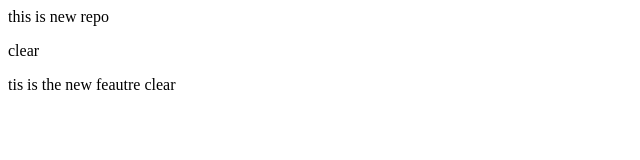
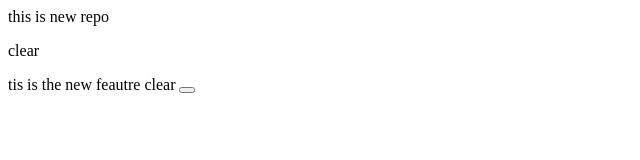
Before and after one commit to ayeshaac/localrepo, a plain HTML site: page index.html in a window 1280 px wide. Shown: the full height of the page, 0-640 px from the left. Drawn offline with Linux system fonts and the light colour scheme.

Commit message:
add new button

```diff
--- a/index.html
+++ b/index.html
@@ -1,2 +1,2 @@
 <p>this is new repo</p>clear
-<p>tis is the new feautre clear</p>
+<p>tis is the new feautre clear <button></button></p>
```
